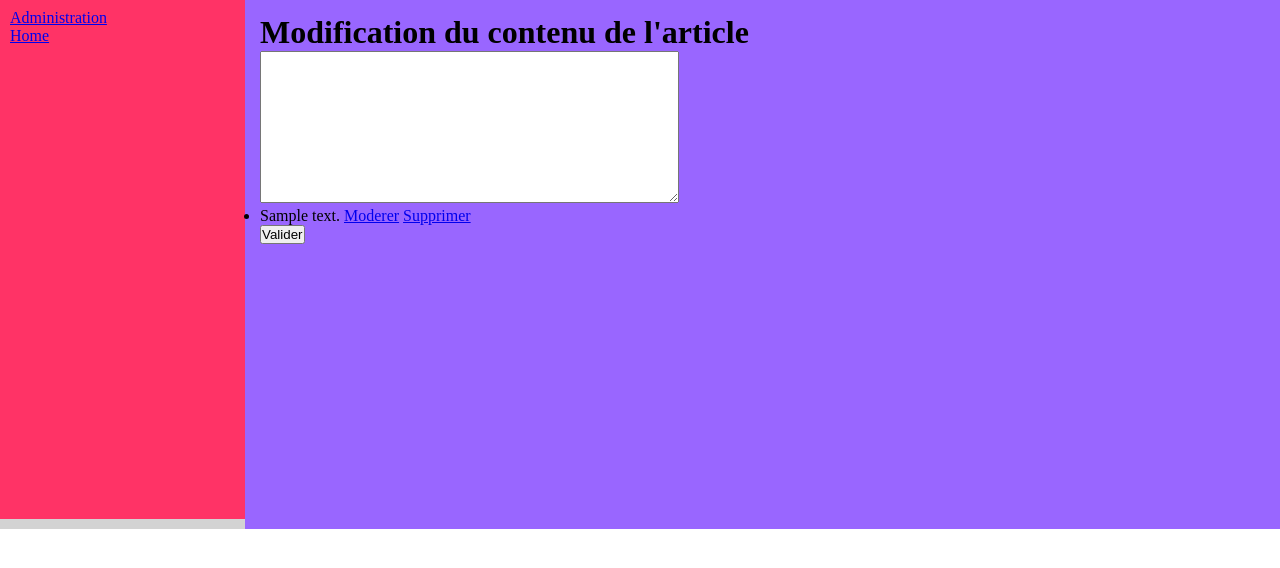
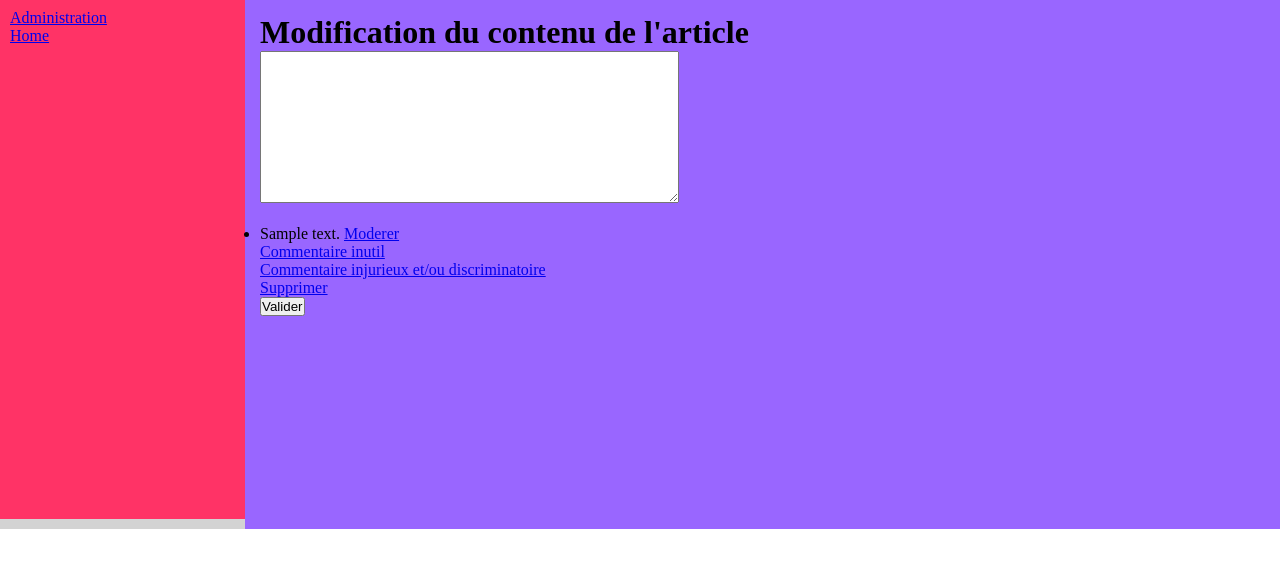
Before and after one commit to LeBorgne01/blogSilex, a PHP site: template src/Views/modifierArticle.twig in a window 1280 px wide. Shown: the part 202-770 px from the top of the page. Run offline with PHP 8.4, Linux system fonts and the light colour scheme; the template is opened without the code that fills it: most values are stand-ins (such as "Sample title", 1, 10 or a date in 2020); some libraries are stand-ins or nearby versions.

Commit message:
modération

```diff
--- a/index.php
+++ b/index.php
@@ -43,13 +43,14 @@ $app->post('/article/{idArticle}', 'DUT\\Controllers\\ItemsController::afficheAr
 
 $app->get('/remove/{idArticle}', 'DUT\\Controllers\\ItemsController::deleteAction');
 $app->get('/removeCommentaire/{idCommentaire}', 'DUT\\Controllers\\ItemsController::deleteCommentaire');
-$app->get('/modererCommentaire/{idCommentaire}', 'DUT\\Controllers\\ItemsController::modererCommentaire');
+$app->get('/modererCommentaire/{idCommentaire}{raison}', 'DUT\\Controllers\\ItemsController::modererCommentaire');
 
 $app->get('/ajout_article', 'DUT\\Controllers\\ItemsController::ajoutArticle')
     ->bind('ajout_article');
 $app->post('/ajout_article', 'DUT\\Controllers\\ItemsController::ajoutArticle');
 
 $app->get('/modifier/{idArticle}', 'DUT\\Controllers\\ItemsController::modifierContenuArticle');
+
 
 $app->post('/modifier/{idArticle}', 'DUT\\Controllers\\ItemsController::modifierContenuArticle');
 
--- a/src/Views/modifierArticle.twig
+++ b/src/Views/modifierArticle.twig
@@ -22,8 +22,11 @@
 </textarea>
 
 <ul>
-	{% for commentaire in commentaires %}
-	<li>{{ commentaire.getContenuCommentaire() }}  <a href="{{app.request.basepath}}/modererCommentaire/{{commentaire.getIdCommentaire()}}">Moderer</a>  <a href="{{app.request.basepath}}/removeCommentaire/{{commentaire.getIdCommentaire()}}">Supprimer</a>
+	{% for commentaire in commentaires %}  <br>
+	<li>{{ commentaire.getContenuCommentaire() }}  <a href="{{app.request.basepath}}/modererCommentaire/{{commentaire.getIdCommentaire()}}0">Moderer</a> <br>
+	 <a href="{{app.request.basepath}}/modererCommentaire/{{commentaire.getIdCommentaire()}}1">Commentaire inutil</a> <br>
+	  <a href="{{app.request.basepath}}/modererCommentaire/{{commentaire.getIdCommentaire()}}2">Commentaire injurieux et/ou discriminatoire </a>  <br>
+	  <a href="{{app.request.basepath}}/removeCommentaire/{{commentaire.getIdCommentaire()}}">Supprimer</a> <br>
 
 	</li>
 
```
Also changed, not shown: src/Controllers/ItemsController.php (+15 -2 lines).
